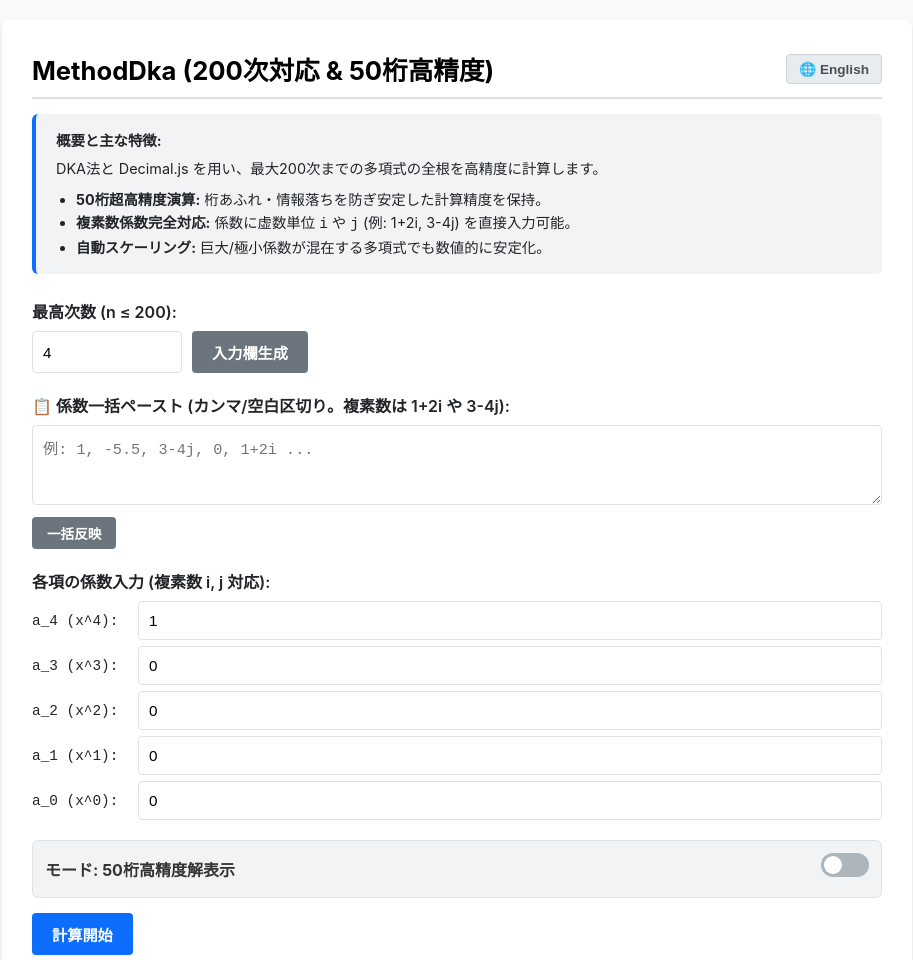
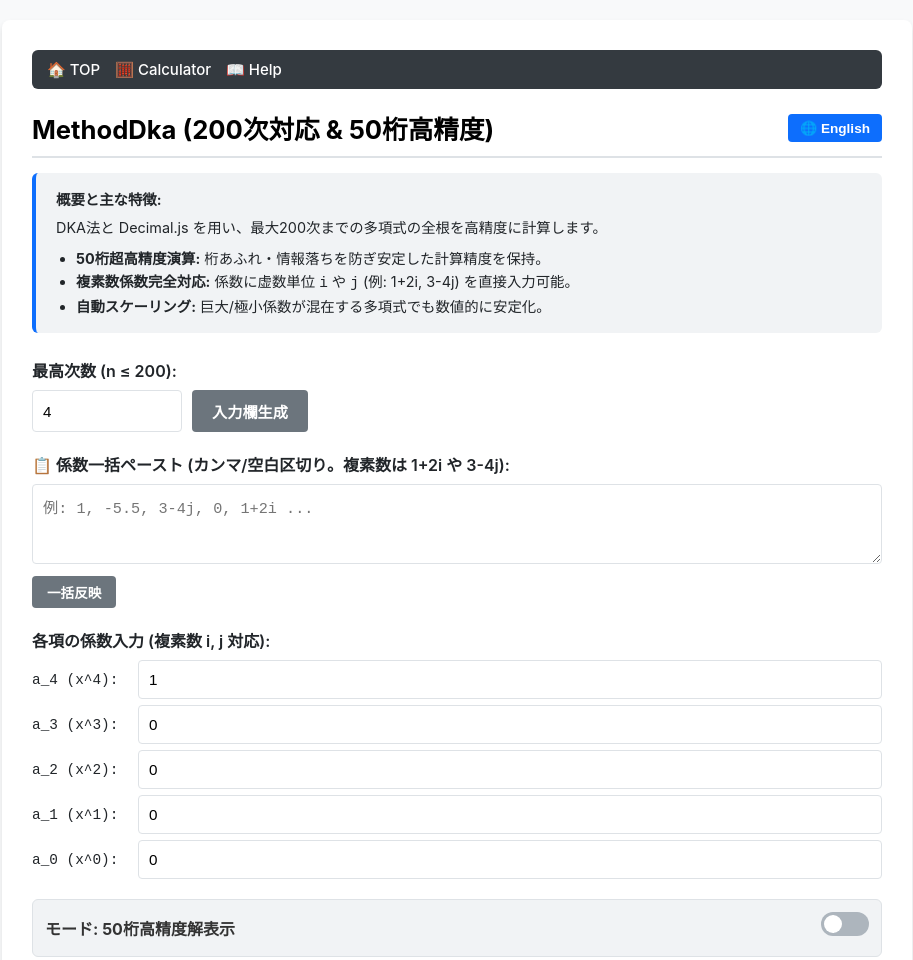
Before and after one commit to YoshiakiKoizumija142397/MethodDka, a plain HTML site: page MethodDka.html in a window 1280 px wide. Shown: the top 960 px of the page, without its empty margins (183-1096 px from the left). Drawn offline with nearby package versions, Linux system fonts and the light colour scheme.

```diff
--- a/MethodDka.html
+++ b/MethodDka.html
@@ -30,6 +30,25 @@
             border-radius: 8px;
             box-shadow: 0 4px 6px rgba(0,0,0,0.1);
         }
+        /* 共通ナビゲーションバー */
+        .nav-bar {
+            background: #343a40;
+            padding: 10px 15px;
+            border-radius: 6px;
+            margin-bottom: 20px;
+            display: flex;
+            gap: 15px;
+            align-items: center;
+        }
+        .nav-bar a {
+            color: white;
+            text-decoration: none;
+            font-size: 15px;
+            font-weight: 500;
+        }
+        .nav-bar a:hover {
+            text-decoration: underline;
+        }
         .header-row {
             display: flex;
             justify-content: space-between;
@@ -44,18 +63,19 @@
             color: #000;
         }
         .lang-switch-btn {
-            background-color: #e9ecef;
-            color: #495057;
-            border: 1px solid #ced4da;
+            background-color: #0d6efd;
+            color: white;
+            border: none;
             padding: 6px 12px;
             border-radius: 4px;
             cursor: pointer;
             font-size: 0.85rem;
             font-weight: bold;
             transition: all 0.2s;
+            margin-left: auto;
         }
         .lang-switch-btn:hover {
-            background-color: #dee2e6;
+            background-color: #0b5ed7;
         }
         .desc-box {
             background-color: #f1f3f5;
@@ -188,6 +208,13 @@
 <body>
 
 <div class="container">
+    <!-- 共通ナビゲーションバー -->
+    <nav class="nav-bar">
+        <a href="index.html">🏠 TOP</a>
+        <a href="MethodDka.html">🧮 Calculator</a>
+        <a href="help.html">📖 Help</a>
+    </nav>
+
     <div class="header-row">
         <h1 id="appTitle">MethodDka (200次対応 & 50桁高精度)</h1>
         <button type="button" class="lang-switch-btn" onclick="toggleLanguage()" id="langBtn">🌐 English</button>
@@ -242,7 +269,7 @@
 <script>
     Decimal.set({ precision: 50 });
 
-    let currentLang = 'ja';
+    let currentLang = localStorage.getItem('methoddka_lang') || 'ja';
     let n = null;
     let saR = [], saI = [], sr = [], si = [], sErr = [], sIter = [];
     let scaleFactor = new Decimal(1);
@@ -328,6 +355,7 @@
 
     function toggleLanguage() {
         currentLang = (currentLang === 'ja') ? 'en' : 'ja';
+        localStorage.setItem('methoddka_lang', currentLang);
         document.documentElement.lang = currentLang;
         updateLanguageUI();
     }
@@ -352,7 +380,13 @@
                 if (lbl) lbl.textContent = `a_${n - i} (x^${n - i}):`;
             }
         }
-        renderResults();
+
+        if (sr.length > 1) {
+            renderResults();
+        } else {
+            const isFactorMode = document.getElementById('modeToggle').checked;
+            document.getElementById('toggleText').innerText = isFactorMode ? t.modeFactored : t.modeRoots;
+        }
     }
 
     function createFields() {
@@ -394,7 +428,6 @@
         }
 
         let values = [];
-        // カンマが含まれている場合はカンマで分割、そうでない場合は空白で分割
         if (rawText.includes(',')) {
             values = rawText.split(',').map(v => v.trim()).filter(v => v.length > 0);
         } else {
@@ -412,14 +445,12 @@
         alert(t.alertBulkDone(n + 1));
     }
 
-    // 複素数文字列（i, j）を解析して Decimal オブジェクトの {r, i} に変換する関数
     function parseComplex(str) {
-        str = str.replace(/\s+/g, '').toLowerCase().replace(/j/g, 'i'); // 空白除去、jをiに統一
+        str = str.replace(/\s+/g, '').toLowerCase().replace(/j/g, 'i');
         if (!str) return { r: new Decimal(0), i: new Decimal(0) };
         if (str === 'i' || str === '+i') return { r: new Decimal(0), i: new Decimal(1) };
         if (str === '-i') return { r: new Decimal(0), i: new Decimal(-1) };
 
-        // 指数(e)ではない、最後の '+' または '-' を探す
         let splitIdx = -1;
         for (let i = str.length - 1; i > 0; i--) {
             if ((str[i] === '+' || str[i] === '-') && str[i-1] !== 'e') {
@@ -475,7 +506,6 @@
         const prog = document.getElementById('progress');
         prog.innerText = t.msgScaling;
 
-        // --- 1. オートスケーリング（複素数対応版） ---
         if (!origAR[n].isZero() || !origAI[n].isZero()) {
             let magN = origAR[n].pow(2).add(origAI[n].pow(2)).sqrt();
             let mag0 = origAR[0].pow(2).add(origAI[0].pow(2)).sqrt();
@@ -488,14 +518,12 @@
         let denom0 = origAR[0].pow(2).add(origAI[0].pow(2));
         for (let i = 0; i <= n; i++) {
             let sPow = scaleFactor.pow(i);
-            // 複素数の除算: (a_j / a_0)
             let nr = origAR[i].mul(origAR[0]).add(origAI[i].mul(origAI[0])).div(denom0);
             let ni = origAI[i].mul(origAR[0]).sub(origAR[i].mul(origAI[0])).div(denom0);
             saR[i] = nr.div(sPow);
             saI[i] = ni.div(sPow);
         }
 
-        // --- 2. 初期値の設定 ---
         sErr = [];
         for (let i = 1; i <= n; i++) sIter[i] = 0;
         let sp = Decimal.acos(-1);
@@ -508,7 +536,6 @@
             si[j] = initR.mul(perturbation).mul(Decimal.sin(ang));
         }
 
-        // --- 3. DKA法 反復計算 ---
         const maxIter = 20000;
         const targetTolerance = new Decimal("1e-40");
 
@@ -521,7 +548,6 @@
             for (let i = 1; i <= n; i++) {
                 if (sErr[i] && sErr[i].lte(targetTolerance)) continue;
 
-                // 多項式評価 (ホーナー法: 複素数対応)
                 let pr = saR[0], pi = saI[0];
                 for (let j = 1; j <= n; j++) {
                     let nr = pr.mul(sr[i]).sub(pi.mul(si[i])).add(saR[j]);
@@ -553,7 +579,6 @@
             if (!bContinue) break;
         }
 
-        // --- 4. 元のスケールへの逆変換 ---
         for (let i = 1; i <= n; i++) {
             sr[i] = sr[i].mul(scaleFactor);
             si[i] = si[i].mul(scaleFactor);
@@ -618,6 +643,7 @@
     }
 
     window.onload = () => {
+        document.documentElement.lang = currentLang;
         updateLanguageUI();
         createFields();
     };
```
